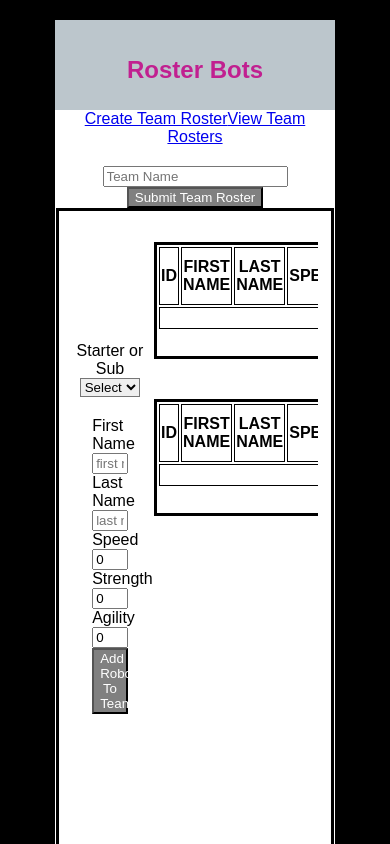
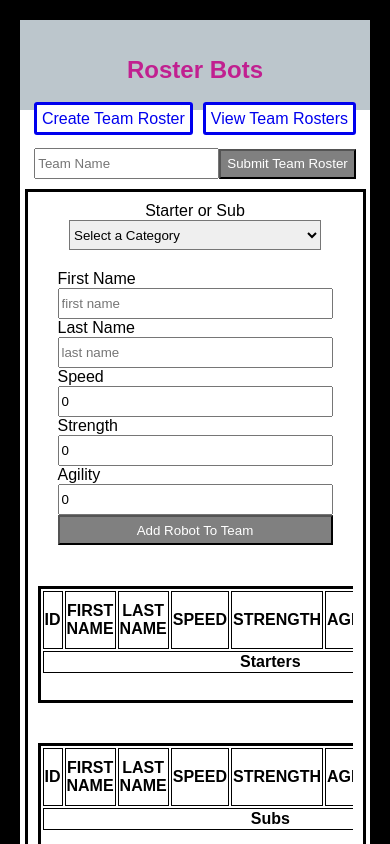
Before and after one commit to hdechat/bot-roster, a React (Create React App) app: page /create-roster in a window 390 px wide. Shown: the top 844 px of the page. Built offline with nearby package versions, Linux system fonts and the light colour scheme.

Commit message:
Add minimal styling

```diff
--- a/src/components/App.css
+++ b/src/components/App.css
@@ -29,14 +29,14 @@
 }
 
 .AddRobot {
-  margin: auto;
+  margin: 0 auto;
   width: 30%;
 }
 
 .generate__container {
   display: flex;
   border: solid;
-  margin: auto;
+  margin: 10px auto;
   padding: 10px;
   width: 90%;
 }
@@ -62,14 +62,29 @@
   width: 100%;
 }
 
+.nav {
+  background: #fff;
+  text-decoration: none;
+  border: solid;
+  border-radius: 3px;
+  padding: 5px;
+  margin: 5px;
+}
+
 select {
   border-radius: 0;
   width: 80%;
+  height: 30px;
 }
 
 button {
   background: grey;
   color: #fff;
+  height: 30px;
+}
+
+input {
+  height: 25px;
 }
 
 table {
@@ -95,3 +110,22 @@ li:hover {
   color: blue;
   cursor: pointer;
 }
+
+@media screen and (max-width: 1050px) {
+  body {
+    width: 100%;
+  }
+
+  .Roster {
+    width: 100%;
+  }
+
+  .AddRobot {
+    width: 100%;
+  }
+
+  .generate__container {
+    display: block;
+  }
+
+}
--- a/src/components/App.js
+++ b/src/components/App.js
@@ -21,8 +21,8 @@ class App extends Component {
         <header className="App-header">
           <h1 className="App-title">Roster Bots</h1>
         </header>
-        <NavLink to='/create-roster'>Create Team Roster</NavLink>
-        <NavLink to='/rosters'>View Team Rosters</NavLink>
+        <NavLink className="nav" to='/create-roster'>Create Team Roster</NavLink>
+        <NavLink className="nav" to='/rosters'>View Team Rosters</NavLink>
 
         <Route exact path='/create-roster' render={() => {
           return <GenerateTeamRoster addTeamRoster={this.addTeamRoster} />
```
